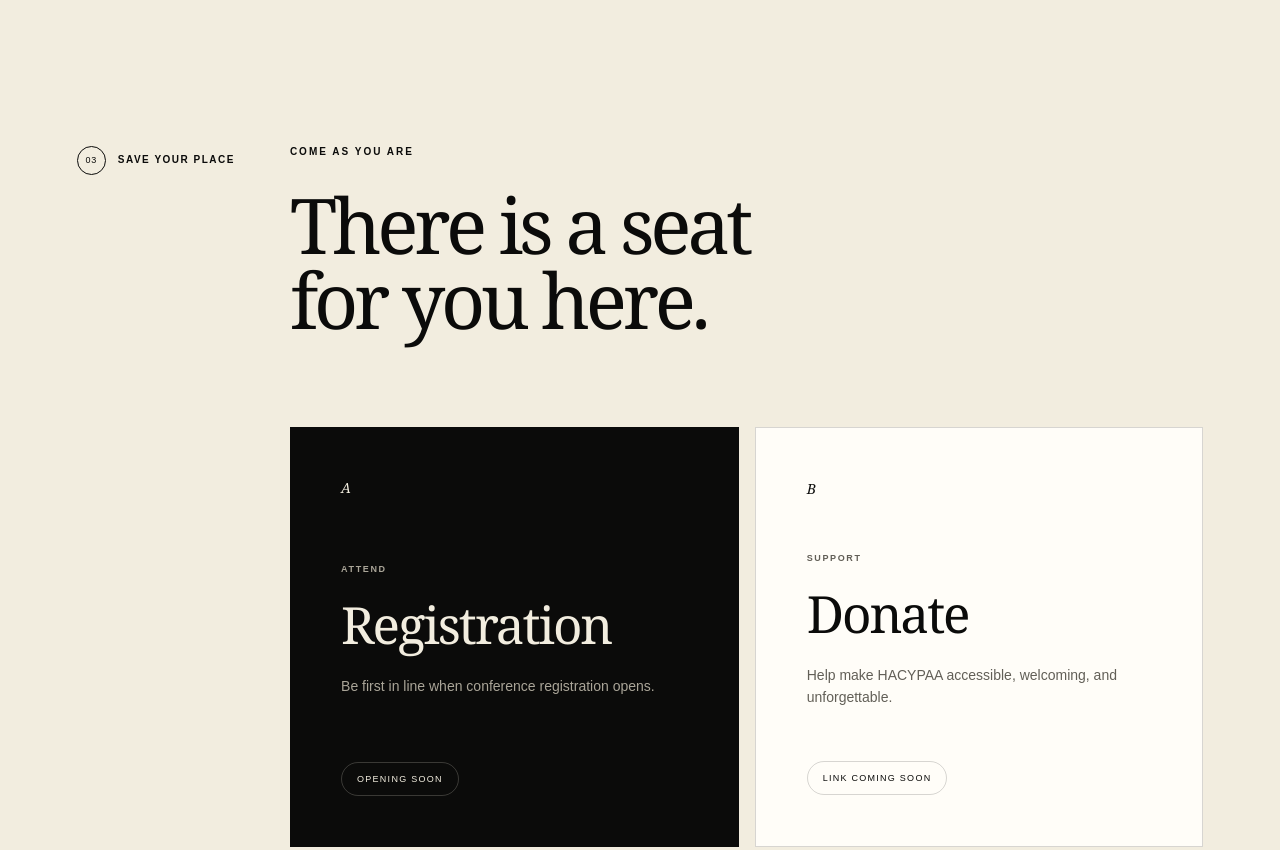
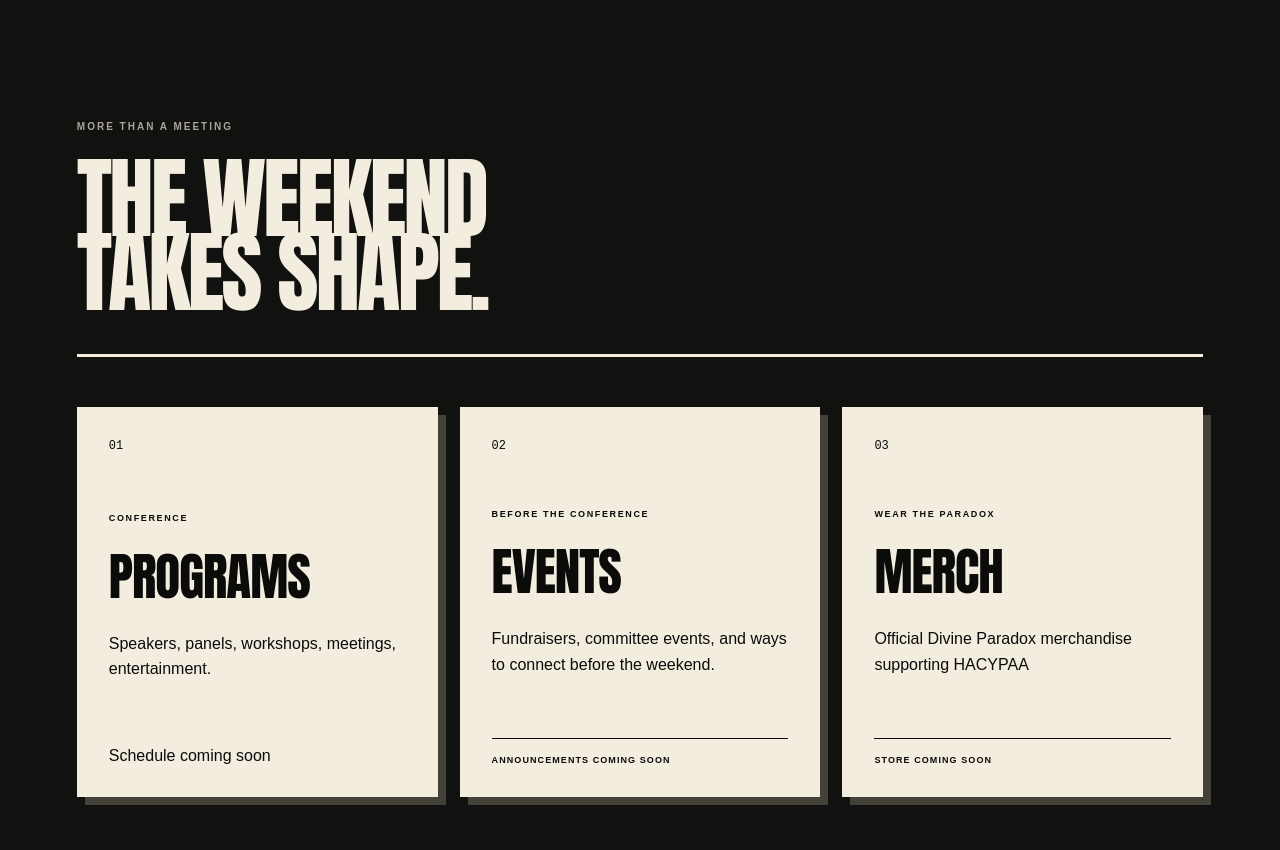
Before and after one commit to HACYPAA-Organization/hacypaa-website, a plain HTML site: page index.html in a window 1280 px wide. Shown: the part 2960-3810 px from the top of the page. Drawn offline with Linux system fonts and the light colour scheme.

Commit message:
Add program events and merch section

```diff
--- a/index.html
+++ b/index.html
@@ -781,7 +781,91 @@
     margin-top: 0.16em;
     -webkit-text-stroke: 2px var(--paper);
   }
+/* Program, events, and merchandise */
+.coming-section {
+  background: #11110f;
+  border-bottom: 1px solid var(--line-dark);
+  border-top: 1px solid var(--line-dark);
+  padding: clamp(90px, 10vw, 150px) clamp(22px, 6vw, 100px);
+}
 
+.coming-heading {
+  border-bottom: 3px solid var(--paper);
+  margin-bottom: 50px;
+  padding-bottom: 45px;
+}
+
+.coming-heading h2 {
+  font-family: Impact, "Arial Black", sans-serif;
+  font-size: clamp(58px, 7vw, 110px);
+  letter-spacing: -0.035em;
+  line-height: 0.82;
+  margin: 0;
+  text-transform: uppercase;
+}
+
+.coming-grid {
+  display: grid;
+  gap: 22px;
+  grid-template-columns: repeat(3, minmax(0, 1fr));
+}
+
+.coming-card {
+  background: var(--paper);
+  border: 2px solid var(--paper);
+  box-shadow: 8px 8px 0 #444139;
+  color: var(--ink);
+  display: flex;
+  flex-direction: column;
+  justify-content: space-between;
+  min-height: 390px;
+  padding: 30px;
+}
+
+.coming-number {
+  font-family: monospace;
+  font-size: 12px;
+}
+
+.coming-label {
+  font-size: 9px;
+  font-weight: 800;
+  letter-spacing: 0.18em;
+  margin-bottom: 12px;
+  text-transform: uppercase;
+}
+
+.coming-card h3 {
+  font-family: Impact, "Arial Black", sans-serif;
+  font-size: clamp(42px, 4vw, 64px);
+  letter-spacing: -0.02em;
+  margin: 0;
+  text-transform: uppercase;
+}
+
+.coming-card p {
+  line-height: 1.6;
+  max-width: 320px;
+}
+
+.coming-status {
+  border-top: 1px solid var(--ink);
+  font-size: 9px;
+  font-weight: 800;
+  letter-spacing: 0.12em;
+  padding-top: 16px;
+  text-transform: uppercase;
+}
+
+@media (max-width: 900px) {
+  .coming-grid {
+    grid-template-columns: 1fr;
+  }
+
+  .coming-card {
+    min-height: 330px;
+  }
+}
   </style>
 </head>
 
@@ -889,6 +973,44 @@
         <a class="button button-outline" href="#register">Plan your weekend <span aria-hidden="true">↗</span></a>
       </div>
     </section>
+ <section class="coming-section" aria-labelledby="coming-title">
+   <div class="coming-heading">
+     <p class="section-kicker light-kicker">More than a meeting</p>
+     <h2 id="coming-title">The weekend<br>takes shape.</h2>
+   </div>
+
+   <div class="coming-grid">
+     <article class="coming-card" id="program">
+       <span class="coming-number">01</span>
+       <div>
+         <p class="coming-label">Conference</p>
+         <h3>Programs</h3>
+         <p>Speakers, panels, workshops, meetings, entertainment.</p>
+       </div>
+       <span class="coming-statuts">Schedule coming soon</span>
+     </article>
+
+    <article class="coming-card" id="events">
+      <span class="coming-number">02</span>
+      <div>
+        <p class="coming-label">Before the conference</p>
+        <h3>Events</h3>
+        <p>Fundraisers, committee events, and ways to connect before the weekend.</p>
+      </div>
+      <span class="coming-status">Announcements coming soon</span>
+    </article>
+
+    <article class="coming-card" id="merch">
+      <span class="coming-number">03</span>
+      <div>
+        <p class="coming-label">Wear the paradox</p>
+        <h3>Merch</h3>
+        <p>Official Divine Paradox merchandise supporting HACYPAA</p>
+      </div>
+      <span class="coming-status">Store coming soon</span>
+    </article>
+   </div>
+ </section>
 
     <section class="action-section" id="register">
       <div class="section-index"><span>03</span><p>Save your place</p></div>
```
